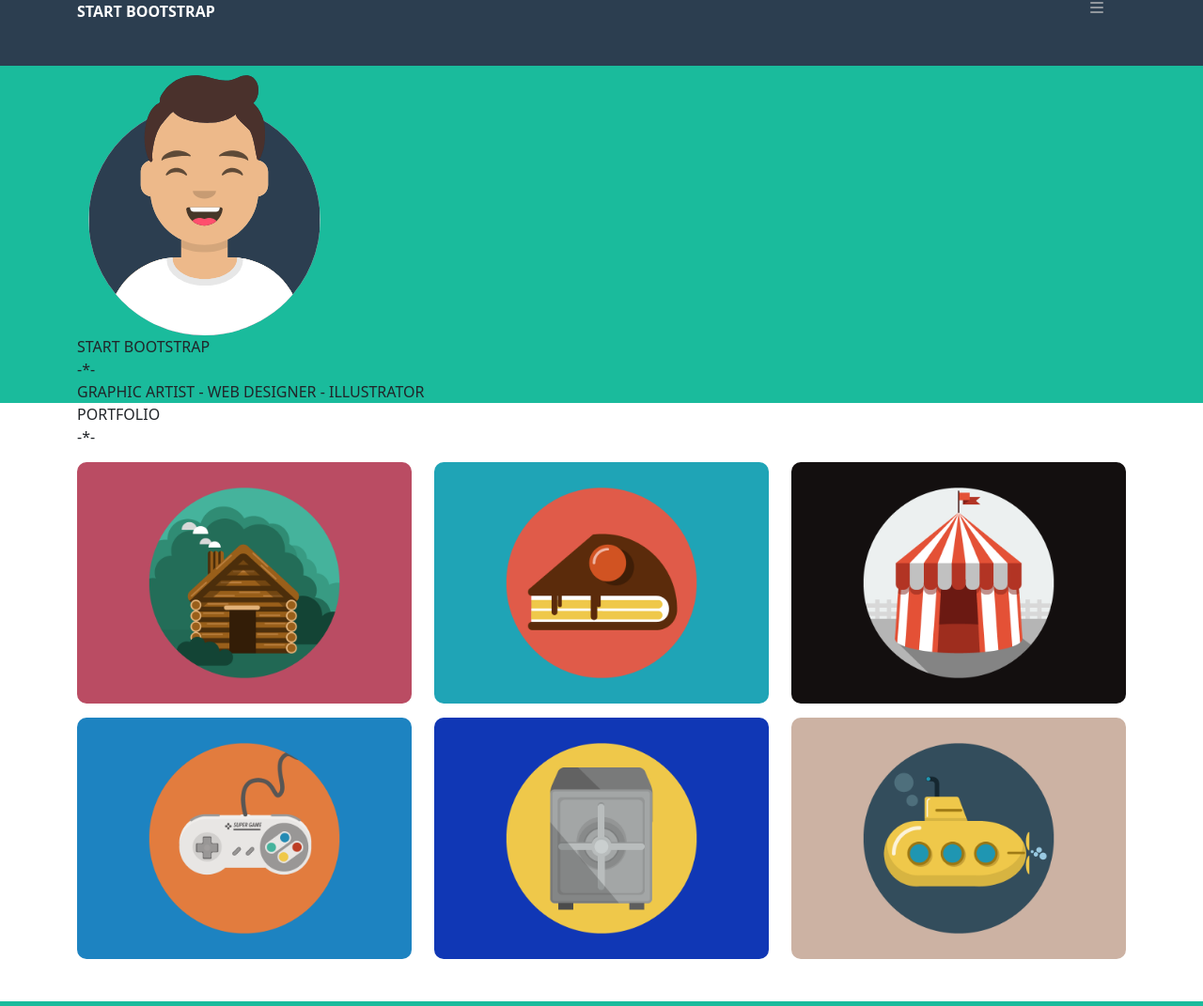
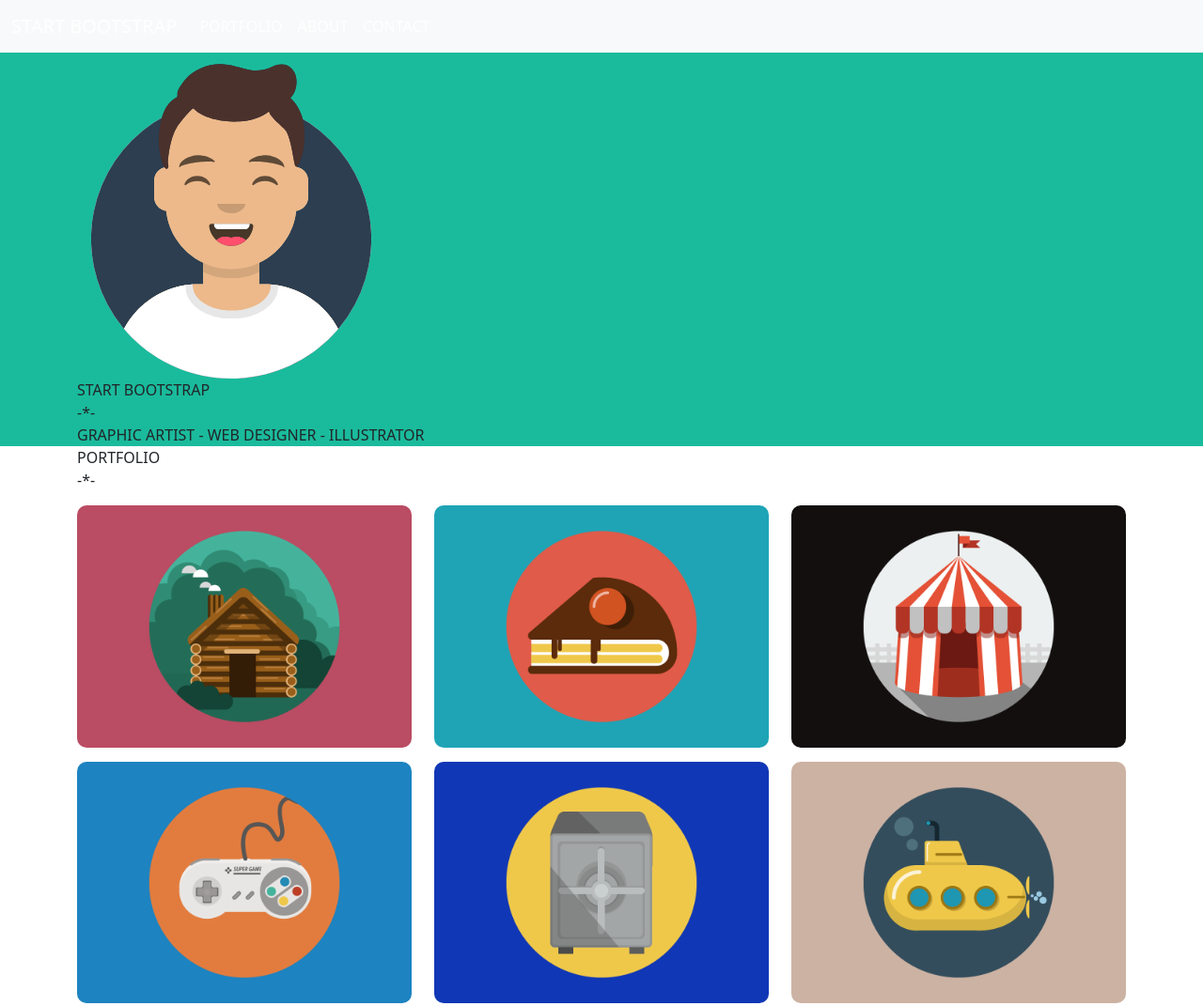
Before and after one commit to TeoFanta99/html-css-bootstrap-freelancer, a plain HTML site: page index.html in a window 1280 px wide. Shown: the top 1071 px of the page at 94% size. Drawn offline with nearby package versions, Linux system fonts and the light colour scheme.

Commit message:
sto provando a fixare header

```diff
--- a/index.html
+++ b/index.html
@@ -7,6 +7,9 @@
     <!-- link ai css -->
     <link href="https://cdn.jsdelivr.net/npm/bootstrap@5.0.2/dist/css/bootstrap.min.css" rel="stylesheet" integrity="sha384-EVSTQN3/azprG1Anm3QDgpJLIm9Nao0Yz1ztcQTwFspd3yD65VohhpuuCOmLASjC" crossorigin="anonymous">
     <link rel="stylesheet" href="style.css">
+
+    <!-- link a JS -->
+    <script src="https://cdn.jsdelivr.net/npm/bootstrap@5.0.2/dist/js/bootstrap.bundle.min.js" integrity="sha384-MrcW6ZMFYlzcLA8Nl+NtUVF0sA7MsXsP1UyJoMp4YLEuNSfAP+JcXn/tWtIaxVXM" crossorigin="anonymous"></script>
 
     <!-- link a fontawesome -->
     <script src="https://kit.fontawesome.com/689deddfae.js" crossorigin="anonymous"></script>
@@ -18,26 +21,34 @@
 
     <header>
 
-        <!-- nav -->
-        <nav>
+        <div id="topbar-header">
 
-            <div class="container container-sm container-lg d-flex align-items-center">
+            <nav class="navbar navbar-expand-lg navbar-light bg-light">
+                <div class="container-fluid">
+                    <a class="navbar-brand text-white" href="#">START BOOTSTRAP</a>
+                    <button class="navbar-toggler" type="button" data-bs-toggle="collapse" data-bs-target="#navbarNav" aria-controls="navbarNav" aria-expanded="false" aria-label="Toggle navigation">
+                    <span class="navbar-toggler-icon text-white"></span>
+                    </button>
+                    <div class="collapse navbar-collapse" id="navbarNav">
+                        <ul class="navbar-nav">
+                            <li class="nav-item">
+                                <a class="nav-link text-white" href="#">PORTFOLIO</a>
+                            </li>
+                            <li class="nav-item">
+                                <a class="nav-link text-white" href="#">ABOUT</a>
+                            </li>
+                            <li class="nav-item">
+                                <a class="nav-link text-white" href="#">CONTACT</a>
+                            </li>
+                        </ul>
+                    </div>
+                </div>
+            </nav>
 
-                <div class="row d-flex">
 
-                    <div class="col-6">
-                        START BOOTSTRAP
-                    </div>
+        </div>
 
-                    <div class="col-6 d-flex justify-content-end"">
-                        <i class="fa-solid fa-bars"></i>
-                    </div>
 
-                </div>
-
-            </div>
-
-        </nav>
 
         <!-- jumbotron -->
         <div id="jumbotron">
--- a/style.css
+++ b/style.css
@@ -4,19 +4,13 @@
     box-sizing: border-box;
 }
 
-nav {
+header {
     background-color: #2C3E50;
-    min-height: 70px;
-    color: white;
-    font-weight: bold;
 }
 
-nav .row {
+
+header .row {
     width: 100%;
-}
-
-nav i {
-    color: #91979D;
 }
 
 #jumbotron {
```
